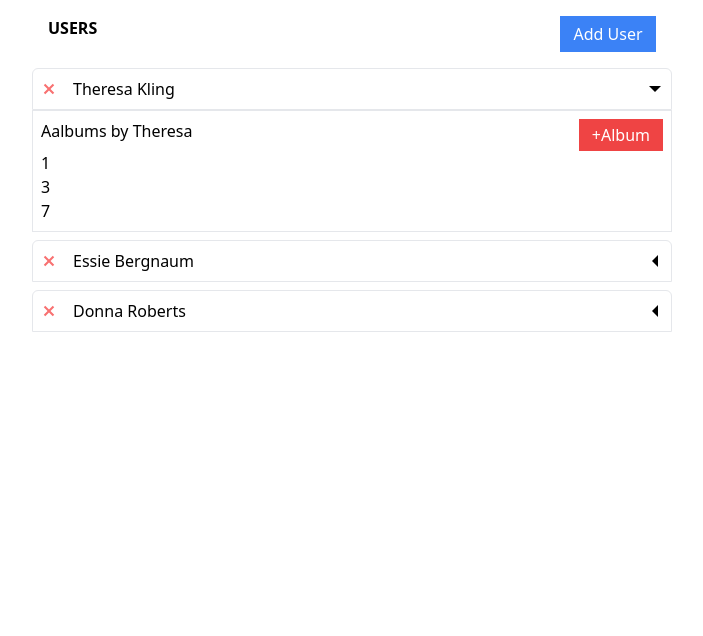
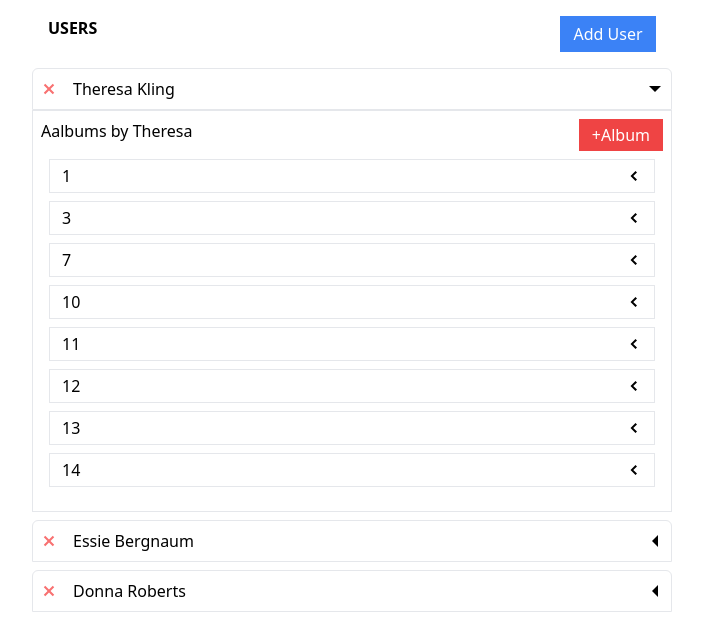
Before and after one commit to lahcenrahlaoui/fakeUsers, a React (Create React App) app: page / in a window 1280 px wide. Both pictures are taken after a click on the icon 943 px from the left and 89 px from the top of the page. Shown: the top 636 px of the page, without its empty margins (288-991 px from the left). Built offline with nearby package versions, Linux system fonts and the light colour scheme; data requests are answered from the project's data file.

Commit message:
refactoring the code / from UserItem to AlbumList

```diff
--- a/db.json
+++ b/db.json
@@ -49,6 +49,30 @@
     {
       "userId": 3,
       "id": 9
+    },
+    {
+      "userId": 1,
+      "id": 10
+    },
+    {
+      "userId": 1,
+      "id": 11
+    },
+    {
+      "userId": 1,
+      "id": 12
+    },
+    {
+      "userId": 1,
+      "id": 13
+    },
+    {
+      "userId": 1,
+      "id": 14
+    },
+    {
+      "userId": 2,
+      "id": 15
     }
   ],
   "photos": []
--- a/src/components/AlbumsList/AlbumsList.js
+++ b/src/components/AlbumsList/AlbumsList.js
@@ -1,16 +1,29 @@
 import AlbumItem from "../AlbumItem/AlbumItem";
-const AlbumsList = () => {
-    return (
-        <div className="border p-2 rounded-b-md">
-            <div className="flex justify-center items-center"> albums by {"id"} </div>
-            <div className="flex flex-col justify-center  items-center">
-                <AlbumItem />
-                <AlbumItem />
-                <AlbumItem />
-                <AlbumItem />
+
+import { GoChevronDown, GoChevronLeft } from "react-icons/go";
+import { useSelector } from "react-redux";
+
+const AlbumsList = ({ user }) => {
+    const { data } = useSelector((state) => {
+        return state.albums;
+    });
+
+    const albums = data.map((album) => {
+        return (
+            <div key={album.id}>
+                {user.id === album.userId && (
+                    <div className="border p-1 pr-3 pl-3 flex justify-between mb-2">
+                        <div>{album.id}</div>
+                        <div className="flex justify-center items-center">
+                            <GoChevronLeft />
+                        </div>
+                    </div>
+                )}
             </div>
-        </div>
-    );
+        );
+    });
+
+    return <div className="p-2 rounded-b-md">{albums}</div>;
 };
 
 export default AlbumsList;
--- a/src/components/ExpandPanel/ExpandPanel.js
+++ b/src/components/ExpandPanel/ExpandPanel.js
@@ -5,15 +5,13 @@ const ExpandPanel = ({ header, children, onClick, user }) => {
     const [expanded, setExpanded] = useState(false);
     const handleClick = () => {
         if(!expanded){
-            handleProp()
+            onClick(user)
+            setExpanded(true);
         }
         setTogglePanel((state) => !state);
 
     };
-    const handleProp = () =>{
-        onClick(user)
-        setExpanded(true);
-    }
+
     return (
         <div>
             <div className=" border rounded-t-md">
--- a/src/components/UserItem/UserItem.js
+++ b/src/components/UserItem/UserItem.js
@@ -1,15 +1,13 @@
-import { useEffect, useState } from "react";
-
 import { GoX, GoSync } from "react-icons/go";
 
-import { deleteUser } from "../../store";
+import { useSelector } from "react-redux";
+import { deleteUser, createAlbum, fetchAlbums } from "../../store";
 
-import { createAlbum, fetchAlbums } from "../../store";
 import { useThunk } from "../../hooks/useThunk";
 
 import ExpandPanel from "../ExpandPanel/ExpandPanel";
 import Button from "../Button/Button";
-import { useSelector } from "react-redux";
+import AlbumsList from "../AlbumsList/AlbumsList";
 
 function UserItem({ user }) {
     const [doDeletingUser, isDeletingUser, deletingUserError] =
@@ -24,21 +22,6 @@ function UserItem({ user }) {
 
     const [doFetchAlbums, isFetchingAlbums, fetchingAlbumError] =
         useThunk(fetchAlbums);
-
-    const { data } = useSelector((state) => {
-        return state.albums;
-    });
-
-    const albums = data.map((album) => {
-
-        return (
-            <div key={album.id}>
-                {(user.id === album.userId) && <div>{album.id}</div>}
-            </div>
-        );
-    });
-
-    console.log(data)
 
     const content = (
         <>
@@ -68,7 +51,8 @@ function UserItem({ user }) {
                         +Album
                     </Button>
                 </div>
-                <div>{albums}</div>
+
+                <AlbumsList user={user}/>
             </ExpandPanel>
         </div>
     );
```
